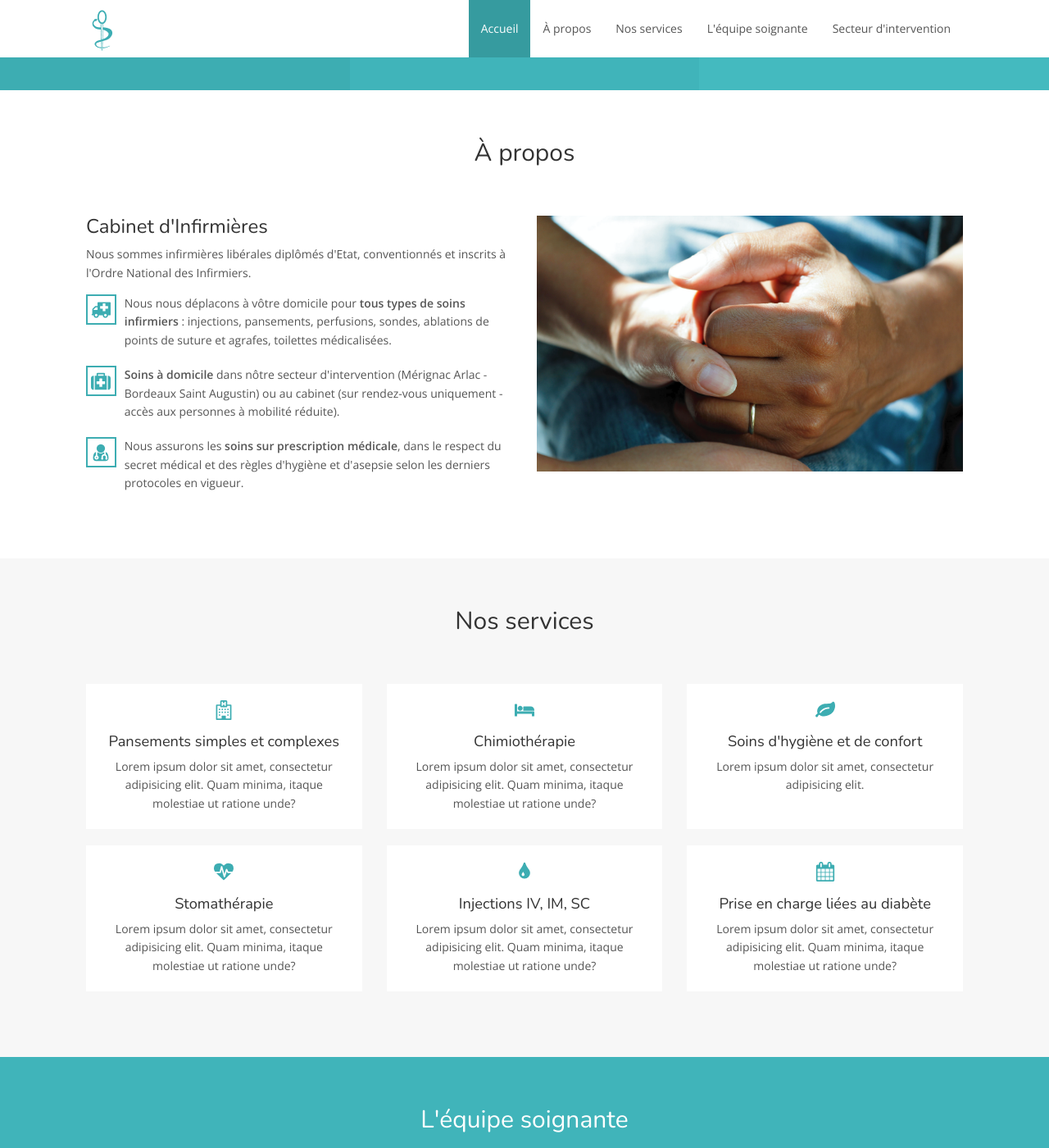
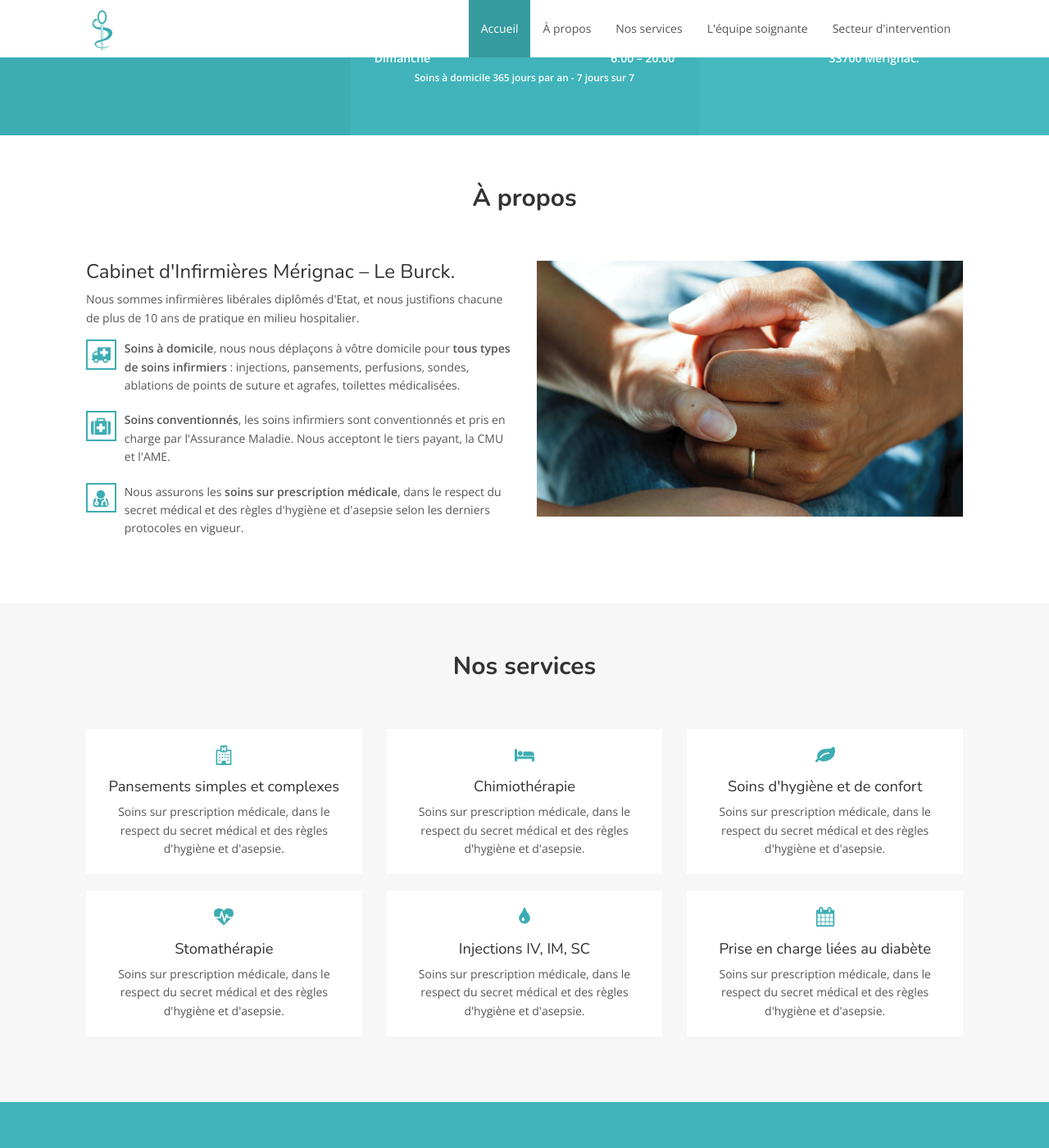
Before and after one commit to IsmaelSANE/infimere-liberale, a Jekyll site: the page built from index.html, in a window 1280 px wide and 1400 px high, scrolled down 740 px. Shown: the whole window at 82% size. Built offline with Jekyll 4.4.1, drawn with Linux system fonts in a browser that asks for light colours; nearby versions of some CDN libraries; some of the changed text lies outside the part shown.

Commit message:
Update the all website

```diff
--- a/_data/treatments.yml
+++ b/_data/treatments.yml
@@ -1,23 +1,23 @@
 - icon: icon-hospital-o
   title: Pansements simples et complexes
-  description: Lorem ipsum dolor sit amet, consectetur adipisicing elit. Quam minima, itaque molestiae ut ratione unde?
+  description: Soins sur prescription médicale, dans le respect du secret médical et des règles d'hygiène et d'asepsie.
 
 - icon: icon-bed
   title: Chimiothérapie
-  description: Lorem ipsum dolor sit amet, consectetur adipisicing elit. Quam minima, itaque molestiae ut ratione unde?
+  description: Soins sur prescription médicale, dans le respect du secret médical et des règles d'hygiène et d'asepsie.
 
 - icon: icon-leaf
   title: Soins d'hygiène et de confort
-  description: Lorem ipsum dolor sit amet, consectetur adipisicing elit.
+  description: Soins sur prescription médicale, dans le respect du secret médical et des règles d'hygiène et d'asepsie.
 
 - icon: icon-heartbeat
   title: Stomathérapie
-  description: Lorem ipsum dolor sit amet, consectetur adipisicing elit. Quam minima, itaque molestiae ut ratione unde?
+  description: Soins sur prescription médicale, dans le respect du secret médical et des règles d'hygiène et d'asepsie.
 
 - icon: icon-tint
   title: Injections IV, IM, SC
-  description: Lorem ipsum dolor sit amet, consectetur adipisicing elit. Quam minima, itaque molestiae ut ratione unde?
+  description: Soins sur prescription médicale, dans le respect du secret médical et des règles d'hygiène et d'asepsie.
 
 - icon: icon-calendar
   title: Prise en charge liées au diabète
-  description: Lorem ipsum dolor sit amet, consectetur adipisicing elit. Quam minima, itaque molestiae ut ratione unde?
+  description: Soins sur prescription médicale, dans le respect du secret médical et des règles d'hygiène et d'asepsie.
--- a/index.html
+++ b/index.html
@@ -7,8 +7,8 @@ layout: default
     <div class="hero-content">
         <div class="container-fluid">
             <div class="hero-content-inner">
-                <h1>Cabinet d'Infirmières</h1>
-                <p>173 rue Emile Combes, 33700 Mérignac</p>
+                <h1><strong>CABINET D’INFIRMIÈRES</strong></h1>
+                <p><strong>13 avenue du maréchal Juin, 33700 MÉRIGNAC.</strong></p>
             </div>
         </div>
     </div>
@@ -16,7 +16,8 @@ layout: default
     <div class="container-fluid">
 
         <div class="col-sm-6 col-sm-offset-6 col-md-4 col-md-offset-8 form">
-            <h3><svg class="icon icon-envelope-o"><use xlink:href="#icon-envelope-o"></use></svg>Envoyer un méssage</h3>
+            <h1><svg class="icon icon-envelope-o"><use xlink:href="#icon-phone" style="color: black;"></use></svg><strong>06 71 00 45 21</strong></h1>
+            <h3><svg class="icon icon-envelope-o"><use xlink:href="#icon-envelope-o"></use></svg>Envoyer un méssage.</h3>
             <form action="https://getsimpleform.com/messages?form_api_token={{ site.api_token }}" method="post">
                 <div class="form-field">
                     <input name="name" type="text" placeholder="Nom" required>
@@ -40,46 +41,46 @@ layout: default
 
 <!-- Start 3 columns -->
 <div class="three-shade-col">
-    <div class="col-sm-4">
+    <div class="col-sm-4" style="padding-left: 30px;padding-right: 30px;">
         <svg class="icon icon-envelope-o"><use xlink:href="#icon-envelope-o"></use></svg>
-        <h3>Nous contacter</h3>
+        <h3>NOUS CONTACTER</h3>
         <ul>
-            <li><strong>Téléphone :</strong> 06 84 48 43 09</li>
-            <li><strong>Email :</strong> moreaueve@yahoo.fr</li>
+            <li>
+              <strong>06 71 00 45 21</strong>
+            </li>
+            <li>
+              <strong>contact@cabinet-infirmier-merignac-le-burck.fr</strong>
+            </li>
         </ul>
     </div>
-    <div class="col-sm-4">
+    <div class="col-sm-4" style="padding-left: 30px;padding-right: 30px;">
         <svg class="icon icon-clock-o"><use xlink:href="#icon-clock-o"></use></svg>
-        <h3>Horaires d'ouverture</h3>
+        <h3>HORAIRES D'OUVERTURE</h3>
         <table>
             <tbody>
                 <tr>
-                    <td>Lundi – Vendredi</td>
-                    <td>8:00 – 20:00</td>
+                    <td><strong>Lundi – Vendredi</strong></td>
+                    <td><strong>6:00 – 20:00</strong></td>
                 </tr>
                 <tr>
-                    <td>Samedi</td>
-                    <td>8:00 – 20:00</td>
+                    <td><strong>Samedi</strong></td>
+                    <td><strong>6:00 – 20:00</strong></td>
                 </tr>
                 <tr>
-                    <td>Dimanche</td>
-                    <td>8:00 – 20:00</td>
+                    <td><strong>Dimanche</strong></td>
+                    <td><strong>6:00 – 20:00</strong></td>
                 </tr>
             </tbody>
         </table>
-        <small>Soins à domicile 365 jours par an - 7 jours sur 7</small>
+        <small><strong>Soins à domicile 365 jours par an - 7 jours sur 7</strong></small>
     </div>
-    <div class="col-sm-4">
+    <div class="col-sm-4" style="padding-left: 30px;padding-right: 30px;">
         <svg class="icon icon-map-marker"><use xlink:href="#icon-map-marker"></use></svg>
-        <h3>Adresse du cabinet</h3>
+        <h3>ADRESSE DU CABINET</h3>
           <p>
-            Rez de chaussée de la villa ALBA
-          </p>
-          <p>
-            173 rue Emile Combes
-          </p>
-          <p>
-            33700 Mérignac
+            <strong>Centre commercial du Burck,</strong><br>
+            <strong>13 avenue du maréchal Juin,</strong><br>
+            <strong>33700 Mérignac.</strong>
           </p>
     </div>
 </div>
@@ -88,12 +89,12 @@ layout: default
 <!-- Start About -->
 <div id="about" class="about">
     <div class="container-fluid">
-        <h2 class="section-title">À propos</h2>
+        <h2 class="section-title"><strong>À propos</strong></h2>
 
         <div class="row">
             <div class="col-sm-6">
-                <h3>Cabinet d'Infirmières</h3>
-                <p>Nous sommes infirmières libérales diplômés d'Etat, conventionnés et inscrits à l'Ordre National des Infirmiers.</p>
+                <h3>Cabinet d'Infirmières Mérignac – Le Burck.</h3>
+                <p>Nous sommes infirmières libérales diplômés d'Etat, et nous justifions chacune de plus de 10 ans de pratique en milieu hospitalier.</p>
 
                 <div class="media">
                     <div class="media-left">
@@ -102,7 +103,7 @@ layout: default
                         </div>
                     </div>
                     <div class="media-body">
-                        <p>Nous nous déplacons à vôtre domicile pour <strong>tous types de soins infirmiers</strong> : injections, pansements, perfusions, sondes, ablations de points de suture et agrafes, toilettes médicalisées.</p>
+                        <strong>Soins à domicile</strong>, nous nous déplaçons à vôtre domicile pour <strong>tous types de soins infirmiers</strong> : injections, pansements, perfusions, sondes, ablations de points de suture et agrafes, toilettes médicalisées.</p>
                     </div>
                 </div>
 
@@ -113,7 +114,8 @@ layout: default
                         </div>
                     </div>
                     <div class="media-body">
-                        <p><strong>Soins à domicile</strong> dans nôtre secteur d'intervention (Mérignac Arlac - Bordeaux Saint Augustin) ou au cabinet (sur rendez-vous uniquement - accès aux personnes à mobilité réduite).</p>
+                        <p><strong>Soins conventionnés</strong>, les soins infirmiers sont conventionnés et pris en charge par l'Assurance Maladie. Nous acceptont le tiers payant, la CMU et l'AME.
+                        </p>
                     </div>
                 </div>
 
@@ -139,7 +141,7 @@ layout: default
 <!-- Start Treatments -->
 <div id="treatments" class="treatments">
     <div class="container-fluid">
-        <h2 class="section-title">Nos services</h2>
+        <h2 class="section-title"><strong>Nos services</strong></h2>
 
         <div class="row">
             {% for treatment in site.data.treatments %}
@@ -158,7 +160,7 @@ layout: default
 
 <!-- Start Our team -->
 <div id="team" class="team">
-    <h2 class="section-title">L'équipe soignante</h2>
+    <h2 class="section-title"><strong>L'équipe soignante</strong></h2>
 
     <div id="team-carousel">
     {% for member in site.data.team %}
@@ -184,7 +186,7 @@ layout: default
     <div class="overlay-container">
         <div class="overlay"></div>
         <div class="container-fluid">
-          <h2 class="section-title" style="color: white;">Secteur d'intervention</h2>
+          <h2 class="section-title" style="color: white;"><strong>Secteur d'intervention</strong></h2>
             <!-- <div id="testimonial-carousel">
                 {% for testimonial in site.data.testimonials %}
                     <div class="testimonial-item">
```
Also changed, not shown: _data/team.yml (+7 -7 lines), _scss/components/_three-shade-columns.scss (line endings or trailing spaces), _scss/layout/_layout.scss (line endings or trailing spaces).
